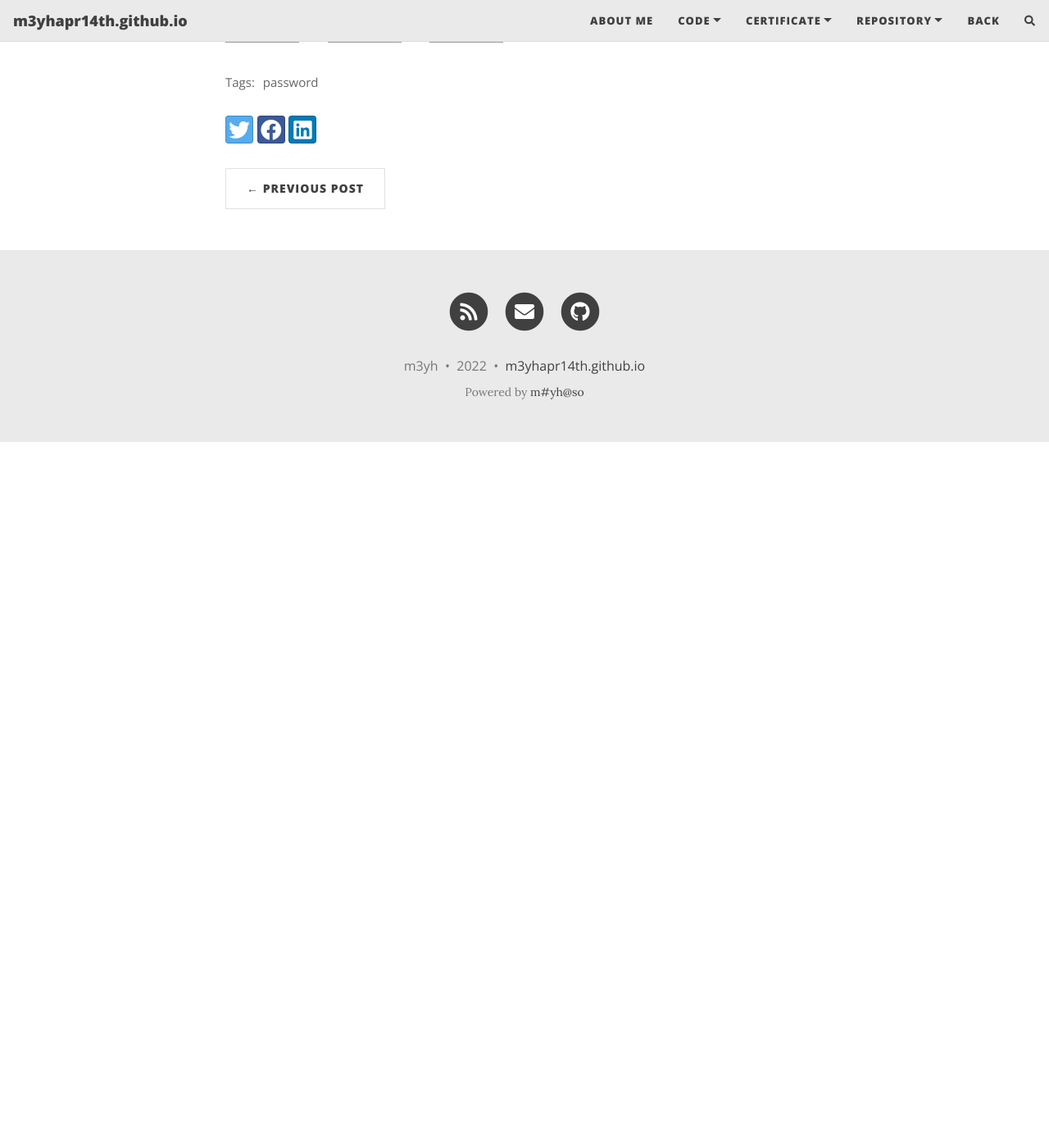
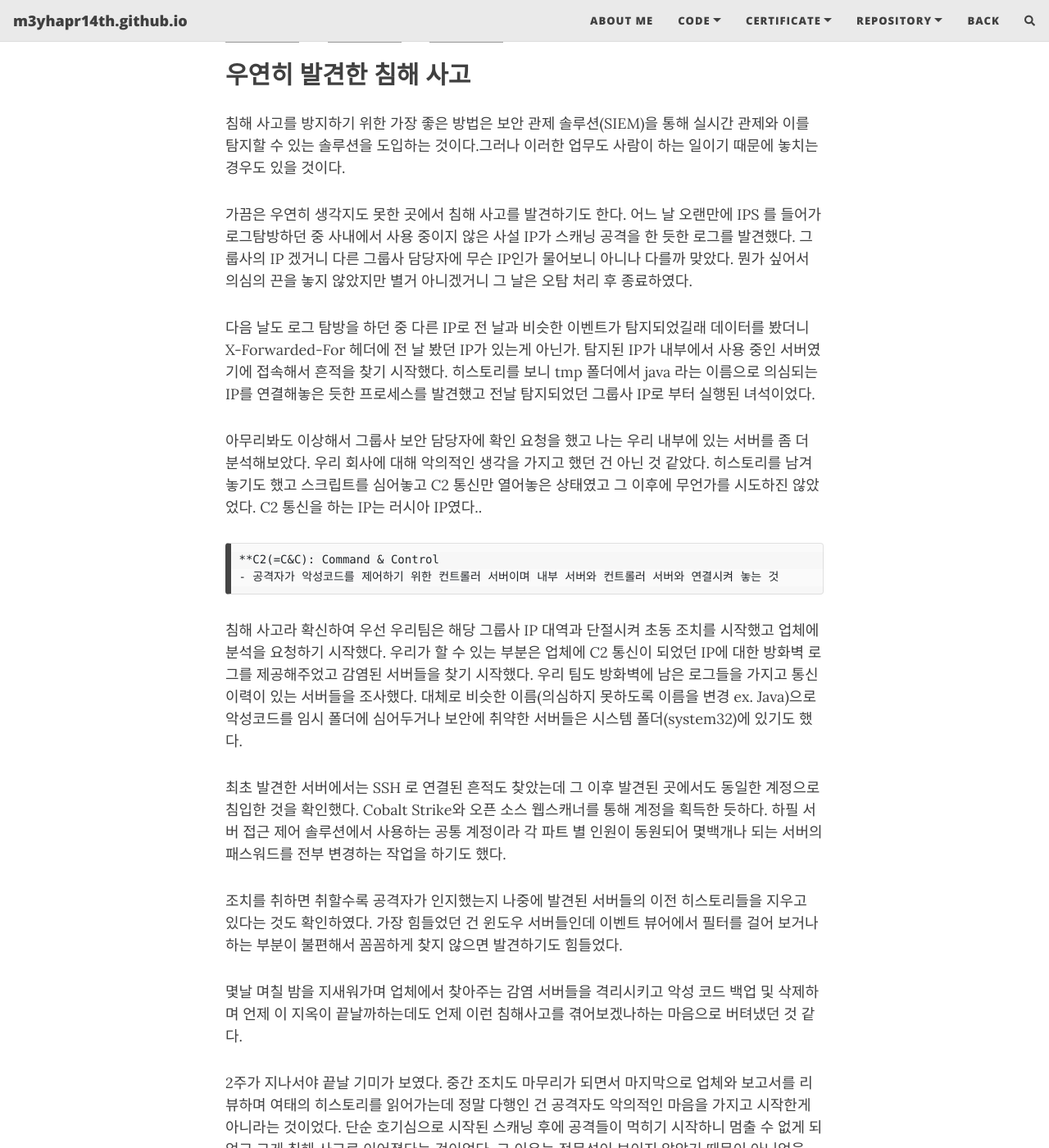
Before and after one commit to m3yhapr14th/m3yhapr14th.github.io, a Jekyll site: the page built from _posts/2022-05-14-post_sec_acd_01.md, in a window 1280 px wide and 1400 px high, scrolled down 270 px. Shown: the whole window at 82% size. Built offline with Jekyll 4.4.1, drawn with Linux system fonts in a browser that asks for light colours; nearby versions of some CDN libraries; comment, search, counter and statistics services are not loaded; before the commit the page ends 900 px from its top, so only the background shows below that; some of the changed text lies outside the part shown; grey boxes are pictures that could not be loaded.

Commit message:
Article is added

````diff
--- a/_posts/2022-05-14-post_sec_acd_01.md
+++ b/_posts/2022-05-14-post_sec_acd_01.md
@@ -1,9 +1,38 @@
 ---
 layout: post
-title: 침해사고 대응 이야기 01
-subtitle: Make your own password in cycle
+title: Security Column 2022-05-14
+subtitle: 침해사고 대응에 대한 이야기
 gh-repo: m3yhapr14th/basic_edu
 gh-badge: [star, fork, follow]
 tags: [password]
 comments: true
 ---
+
+## 우연히 발견한 침해 사고
+
+침해 사고를 방지하기 위한 가장 좋은 방법은 보안 관제 솔루션(SIEM)을 통해 실시간 관제와 이를 탐지할 수 있는 솔루션을 도입하는 것이다.그러나 이러한 업무도 사람이 하는 일이기 때문에 놓치는 경우도 있을 것이다.
+
+가끔은 우연히 생각지도 못한 곳에서 침해 사고를 발견하기도 한다. 어느 날 오랜만에 IPS 를 들어가 로그탐방하던 중 사내에서 사용 중이지 않은 사설 IP가 스캐닝 공격을 한 듯한 로그를 발견했다. 그룹사의 IP 겠거니 다른 그룹사 담당자에 무슨 IP인가 물어보니 아니나 다를까 맞았다. 뭔가 싶어서 의심의 끈을 놓지 않았지만 별거 아니겠거니 그 날은 오탐 처리 후 종료하였다.
+
+다음 날도 로그 탐방을 하던 중 다른 IP로 전 날과 비슷한 이벤트가 탐지되었길래 데이터를 봤더니 X-Forwarded-For 헤더에 전 날 봤던 IP가 있는게 아닌가. 탐지된 IP가 내부에서 사용 중인 서버였기에 접속해서 흔적을 찾기 시작했다. 히스토리를 보니 tmp 폴더에서 java 라는 이름으로 의심되는 IP를 연결해놓은 듯한 프로세스를 발견했고 전날 탐지되었던 그룹사 IP로 부터 실행된 녀석이었다.
+
+아무리봐도 이상해서 그룹사 보안 담당자에 확인 요청을 했고 나는 우리 내부에 있는 서버를 좀 더 분석해보았다. 우리 회사에 대해 악의적인 생각을 가지고 했던 건 아닌 것 같았다. 히스토리를 남겨놓기도 했고 스크립트를 심어놓고 C2 통신만 열어놓은 상태였고 그 이후에 무언가를 시도하진 않았었다. C2 통신을 하는 IP는 러시아 IP였다..
+
+```
+**C2(=C&C): Command & Control
+- 공격자가 악성코드를 제어하기 위한 컨트롤러 서버이며 내부 서버와 컨트롤러 서버와 연결시켜 놓는 것
+```
+
+침해 사고라 확신하여 우선 우리팀은 해당 그룹사 IP 대역과 단절시켜 초동 조치를 시작했고 업체에 분석을 요청하기 시작했다. 우리가 할 수 있는 부분은 업체에 C2 통신이 되었던 IP에 대한 방화벽 로그를 제공해주었고 감염된 서버들을 찾기 시작했다. 우리 팀도 방화벽에 남은 로그들을 가지고 통신 이력이 있는 서버들을 조사했다. 대체로 비슷한 이름(의심하지 못하도록 이름을 변경 ex. Java)으로 악성코드를 임시 폴더에 심어두거나 보안에 취약한 서버들은 시스템 폴더(system32)에 있기도 했다.
+
+최초 발견한 서버에서는 SSH 로 연결된 흔적도 찾았는데 그 이후 발견된 곳에서도 동일한 계정으로 침입한 것을 확인했다. Cobalt Strike와 오픈 소스 웹스캐너를 통해 계정을 획득한 듯하다. 하필 서버 접근 제어 솔루션에서 사용하는 공통 계정이라 각 파트 별 인원이 동원되어 몇백개나 되는 서버의 패스워드를 전부 변경하는 작업을 하기도 했다.
+
+조치를 취하면 취할수록 공격자가 인지했는지 나중에 발견된 서버들의 이전 히스토리들을 지우고 있다는 것도 확인하였다. 가장 힘들었던 건 윈도우 서버들인데 이벤트 뷰어에서 필터를 걸어 보거나 하는 부분이 불편해서 꼼꼼하게 찾지 않으면 발견하기도 힘들었다.
+
+몇날 며칠 밤을 지새워가며 업체에서 찾아주는 감염 서버들을 격리시키고 악성 코드 백업 및 삭제하며 언제 이 지옥이 끝날까하는데도 언제 이런 침해사고를 겪어보겠나하는 마음으로 버텨냈던 것 같다.
+
+2주가 지나서야 끝날 기미가 보였다. 중간 조치도 마무리가 되면서 마지막으로 업체와 보고서를 리뷰하며 여태의 히스토리를 읽어가는데 정말 다행인 건 공격자도 악의적인 마음을 가지고 시작한게 아니라는 것이었다. 단순 호기심으로 시작된 스캐닝 후에 공격들이 먹히기 시작하니 멈출 수 없게 되었고 그게 침해 사고로 이어졌다는 것이었다. 그 이유는 전문성이 보이지 않았기 때문이 아니었을까? 개인 정보를 수집한 이력도 보이지 않았고 단순 침입과 악성코드를 심어놓는 것 외에 그 이상의 행위를 하지 않았기 때문인 것 같다.
+
+이번 사고를 통해 느낀 점은 보안 솔루션을 많이 도입하고 매일 모니터링을 하더라도 언제든지 보안이 뚫릴 위험이 있다는 것과 우연히 생각지도 못한 곳에서 침해 사고와 마주할 수 있다는 것이다. 처음 겪는 일이다 보니 어떻게 대응할 것인지 어떤 조치를 해야하는지가 감이 잡히지 않았었는데 혼자 다 하려고 하기 보단 동료에게 내용을 공유하고 경험많은 상사에 보고하여 같이 대응해가면서 경험이 정말 중요하다고 느꼈다.
+
+### "매일 별 일 없이 반복 업무를 하는 인생에 안주하지 않고 항상 준비하고 의심하는 자세를 가지자"
````
